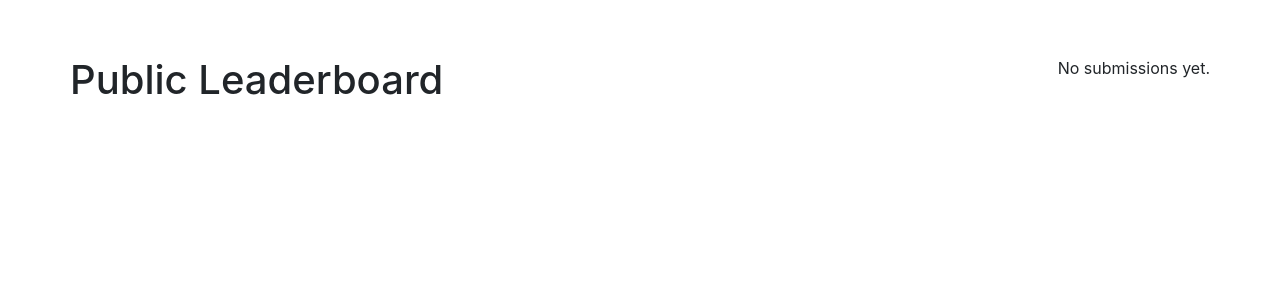
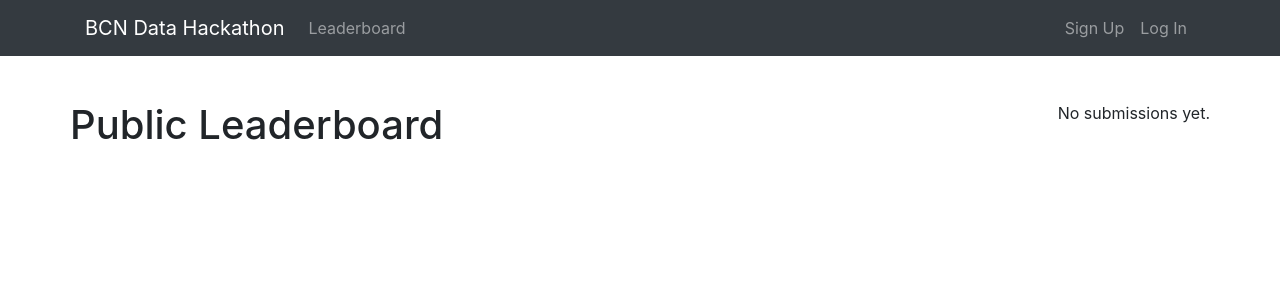
Before and after one commit to mingot/datathon_builder, a Django app: page /submissions/leaderboard/ in a window 1280 px wide. Shown: the top 300 px of the page. Run offline with Django 3.2, Linux system fonts and the light colour scheme; data that the repository does not hold is empty; parts of the project's set-up code (start-up, migrations or seed data) failed here and were passed over; some libraries are stand-ins or nearby versions.

Commit message:
updated bootstrap 4 changes

```diff
--- a/hackathon/templates/base.html
+++ b/hackathon/templates/base.html
@@ -3,7 +3,7 @@
   <head>
     <meta charset="utf-8">
     <meta http-equiv="x-ua-compatible" content="ie=edge">
-    <title>{% block title %}hackathon{% endblock title %}</title>
+    <title>{% block title %}Datathon{% endblock title %}</title>
     <meta name="viewport" content="width=device-width, initial-scale=1.0">
     <meta name="description" content="">
     <meta name="author" content="">
@@ -21,6 +21,11 @@
 
     <!-- This file store project specific CSS -->
     <link href="{% static 'css/project.css' %}" rel="stylesheet">
+    <style>
+    .row {
+      padding: 45px 0 0 0;
+    }
+    </style>
     {% endblock %}
 
     {% block extra_css %}
@@ -35,7 +40,7 @@
   <body>
 
     <div class="m-b">
-      <nav class="navbar navbar-dark navbar-static-top bg-inverse">
+      <nav class="navbar navbar-expand-md navbar-dark bg-dark">
         <div class="container">
           <a class="navbar-brand" href="/">BCN Data Hackathon</a>
           <button type="button" class="navbar-toggler hidden-sm-up pull-right" data-toggle="collapse" data-target="#bs-navbar-collapse-1">
@@ -43,7 +48,7 @@
           </button>
 
           <!-- Collect the nav links, forms, and other content for toggling -->
-          <div class="collapse navbar-toggleable-xs" id="bs-navbar-collapse-1">
+          <div class="collapse navbar-collapse" id="bs-navbar-collapse-1">
             <ul class="nav navbar-nav">
               <li class="nav-item">
                 <a class="nav-link" href="{% url 'leaderboard' %}">Leaderboard</a>
@@ -55,7 +60,7 @@
               {% endcomment %}
             </ul>
 
-            <ul class="nav navbar-nav pull-xs-right">
+            <ul class="nav navbar-nav ml-auto">
               {% if request.user.is_authenticated %}
                 <li class="nav-item">
                   <a class="nav-link" href="{% url 'data' %}">Data</a>
--- a/hackathon/templates/submissions/leaderboard.html
+++ b/hackathon/templates/submissions/leaderboard.html
@@ -7,14 +7,7 @@
 <div class="row">
 	<h1> Public Leaderboard </h1>
 	<hr>
-
 	{% if teams %}
-
-
-	<div class="col-lg-offset-1 col-lg-10">
-        <div class="">
-        <p> IMPORTANT: you have to send your presentations to sharon.biggar@socialpoint.es</p>
-        </div>
         <br>
 
         <table class="table">
@@ -24,7 +17,7 @@
         	<th>team</th>
         	<th>last_submission</th>
         	<th># submissions</th>
-        	<th>precision</th>
+        	<th>score</th>
 		</thead>
         <tbody>
         {% for team in teams %}
--- a/hackathon/templates/submissions/list.html
+++ b/hackathon/templates/submissions/list.html
@@ -5,11 +5,12 @@
 {% block content %}
 
 <div class="row">
-	<h1> Model submissions</h1>
-	<hr>
+
 
     <!-- Upload form. Note enctype attribute! -->
     <div class="col-lg-offset-2 col-lg-8">
+    <h1> Model submissions</h1>
+    <hr>
     <div class="jumbotron">
         <p class="lead"> Hi <strong>{{request.user.username}}</strong>, from team <strong>{{request.user.team}}</strong>!</p>
 
```
Also changed, not shown: hackathon/templates/pages/data.html (+7 -11 lines), 1 other file.
